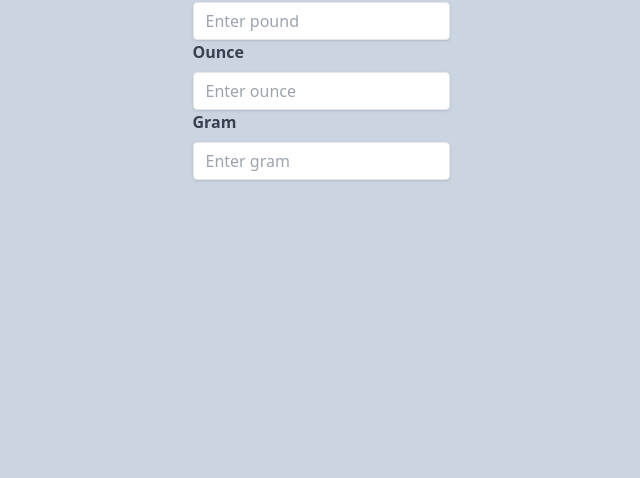
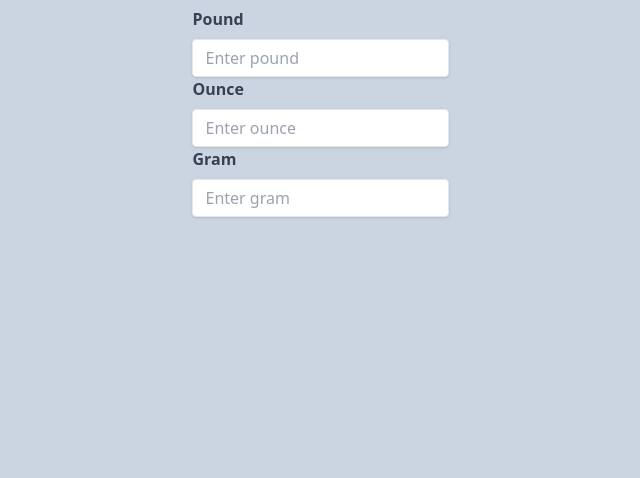
Before and after one commit to 5025221061/weight-converter, a website: page dist/index.html in a window 1280 px wide. Shown: the part 322-800 px from the top of the page, without its empty margins (319-959 px from the left). Drawn offline with nearby package versions, Linux system fonts and the light colour scheme; files that its build step writes are made by us from their sources.

Commit message:
Update index.html
centering body

```diff
--- a/dist/index.html
+++ b/dist/index.html
@@ -6,7 +6,7 @@
     <link href="output.css" rel="stylesheet" />
     <script src="index.js"></script>
   </head>
-  <body class="bg-slate-300">
+  <body class="bg-slate-300 flex items-center justify-center min-h-screen">
     <div class="grid place-items-center m-56">
       <h1 class="text-3xl font-bold m-4">weight converter</h1>
       <form class="">
```
